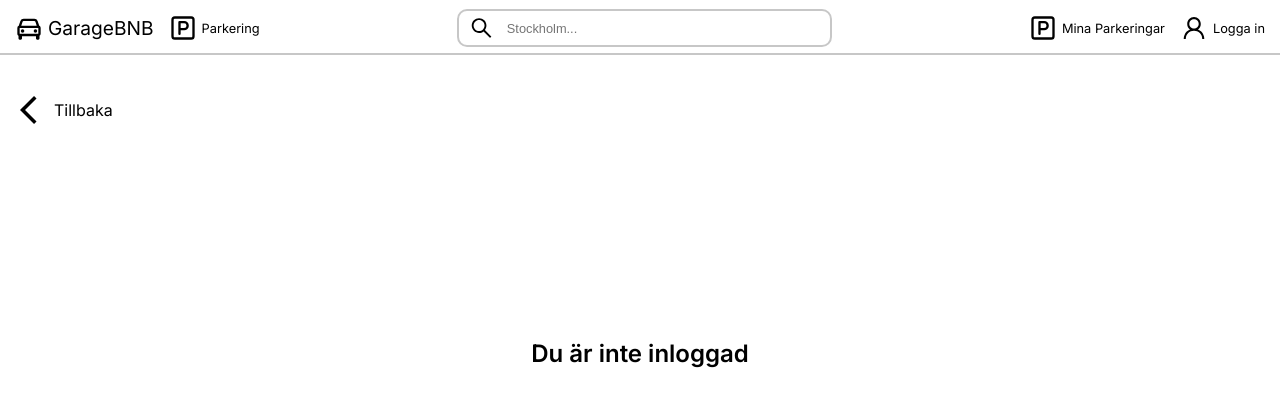
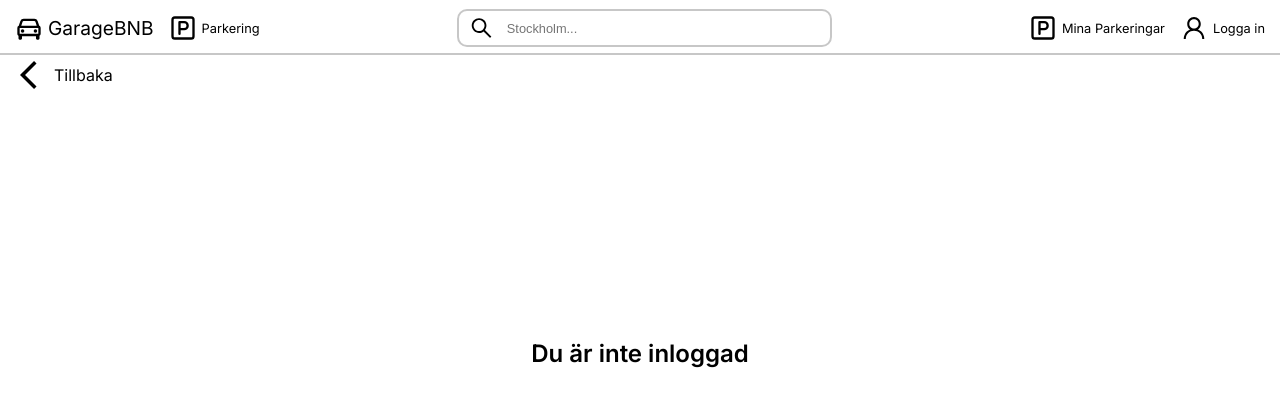
Before and after one commit to sebbejuh/garageBNB, a React (Vite) app in the folder frontend/: page /bookings in a window 1280 px wide. Shown: the top 406 px of the page. Built offline with nearby package versions, Linux system fonts and the light colour scheme.

Commit message:
styling for mobile on gobackbtn

```diff
--- a/frontend/src/assets/_goBackBtn.scss
+++ b/frontend/src/assets/_goBackBtn.scss
@@ -2,11 +2,11 @@
   height: 40px;
   z-index: 900;
   position: fixed;
-  top: 90px;
+  top: 55px;
   width: 100%;
   display: flex;
     align-items: center;
-  background-color: white;
+  background-color: rgb(255, 255, 255);
 
   .go-back-btn-fake-btn{
     margin-left: 20px;
@@ -20,3 +20,8 @@
   }
 }
 //mobile
+@media screen and (max-width: 722px) {
+  .go-back-btn-container{
+    top: 90px;
+  }
+}
```
